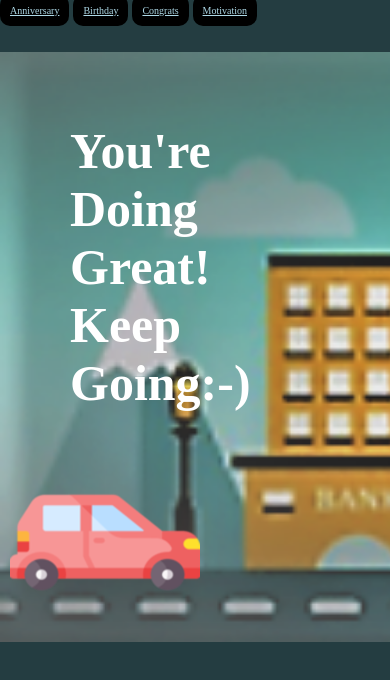
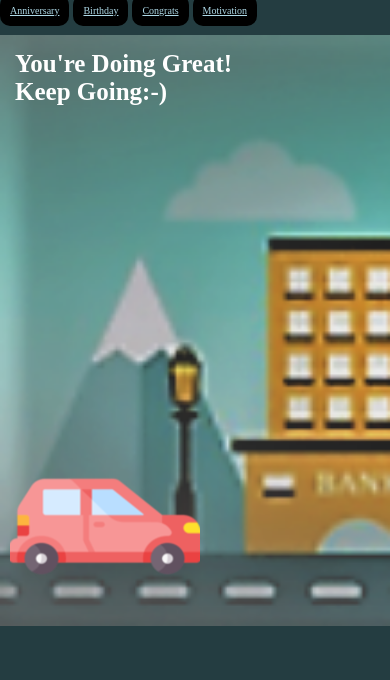
Before and after one commit to webcitizen/cards, a plain HTML site: page 4index.html in a window 390 px wide. Drawn offline with Linux system fonts and the light colour scheme.

Commit message:
Add files via upload

```diff
--- a/4index.html
+++ b/4index.html
@@ -1,7 +1,8 @@
 <!DOCTYPE html>
 <html>
 <head>
-	<!-- <meta charset="utf-8"> -->
+	<meta charset="utf-8">
+	<meta name="viewport" content="width=device-width, initial-scale=1, shrink-to-fit=no">
 	<title>Car Transitions</title>
 	<link rel="stylesheet" href="css/4style.css">
 
@@ -12,6 +13,13 @@
 	font-size:10px;
 	padding:10px;
 	border-radius: 10px;}
+	/*MEDIA QUERRIES*/
+	@media (max-width: 760px) {
+		.bg h1 {
+			font-size:25px;
+			padding:15px;
+		}
+	}
 </style>
 </head>
 <body>
@@ -22,7 +30,7 @@
 	<a href="4index.html">Motivation</a>
 
 	<div class="bg">
-		<h1 style="color:white; font-size:50px; padding:70px;">You're Doing Great!<br>Keep Going:-)</h1>
+		<h1>You're Doing Great!<br>Keep Going:-)</h1>
 		<img src="img/4car.png" class="car">
 	</div>
 </body>
--- a/css/4style.css
+++ b/css/4style.css
@@ -13,6 +13,12 @@ body {
 	background-repeat: repeat-x;
 	animation: animate 5s linear infinite;
 }
+.bg h1 {
+	color:white;
+	font-size:50px;
+	padding:70px;
+}
+
 .car {
 	position: absolute;
 	bottom: 12px;
```
Also changed, not shown: 3index.html (+1 -1 lines).
